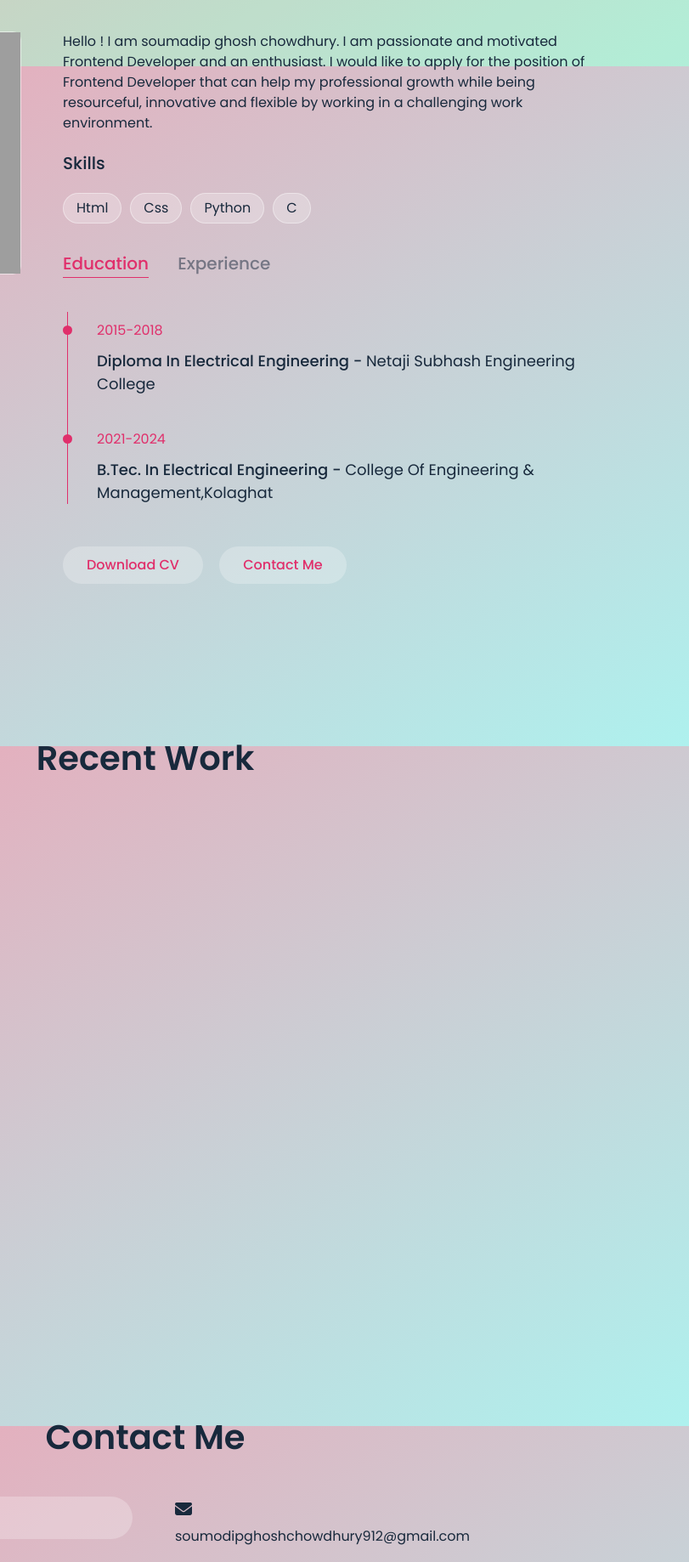
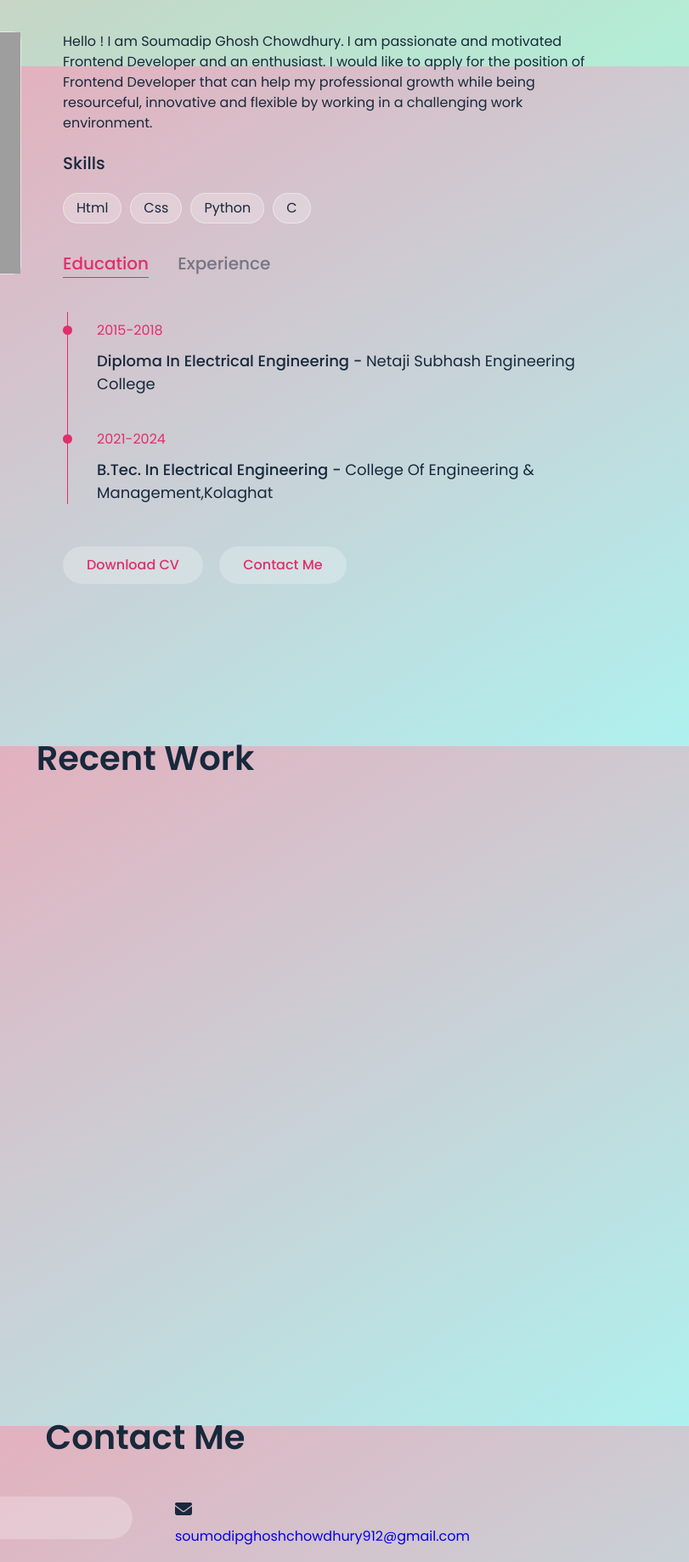
Before and after one commit to soumodip002/my-portfolio, a plain HTML site: page index.html in a window 1280 px wide. Shown: the part 722-2560 px from the top of the page at 85% size, 469-1280 px from the left. Drawn offline with Linux system fonts and the light colour scheme; grey boxes are pictures that could not be loaded.

Commit message:
Update index.html

```diff
--- a/index.html
+++ b/index.html
@@ -84,7 +84,7 @@
                         </div>
                     </div>
                     <div class="about-text">
-                        <p>Hello ! I am soumadip ghosh chowdhury. I am passionate and motivated Frontend Developer and an enthusiast. I would like to apply for the position of Frontend Developer that can help my professional growth while being resourceful, innovative and flexible by working in a challenging work environment.</p>
+                        <p>Hello ! I am Soumadip Ghosh Chowdhury. I am passionate and motivated Frontend Developer and an enthusiast. I would like to apply for the position of Frontend Developer that can help my professional growth while being resourceful, innovative and flexible by working in a challenging work environment.</p>
                         <h3>skills</h3>
                         <div class="skills">
                             <div class="skills-item">html</div>
@@ -196,7 +196,7 @@
                     <div class="contact-info">
                         <div class="contact-info-item">
                             <h3><i class="fa-solid fa-envelope fa-beat"></i></h3>
-                            <p>soumodipghoshchowdhury912@gmail.com</p>
+                            <a href="https://accounts.google.com/v3/signin/identifier?continue=https%3A%2F%2Fmail.google.com%2Fmail%2Fu%2F0%2F&emr=1&followup=https%3A%2F%2Fmail.google.com%2Fmail%2Fu%2F0%2F&ifkv=ASKXGp2k280bYJ9v4tKhEoz6CCbGiSbc-TvDEi7aD_1Lco_NTHOBKWpWXohpdr10AIBbl81qyTvs6A&osid=1&passive=1209600&service=mail&flowName=GlifWebSignIn&flowEntry=ServiceLogin&dsh=S1644474764%3A1700757577476843&theme=glif">soumodipghoshchowdhury912@gmail.com</a>
                         </div>
                         <div class="contact-info-item">
                             <h3><i class="fa-solid fa-phone fa-shake"></i></h3>
```
